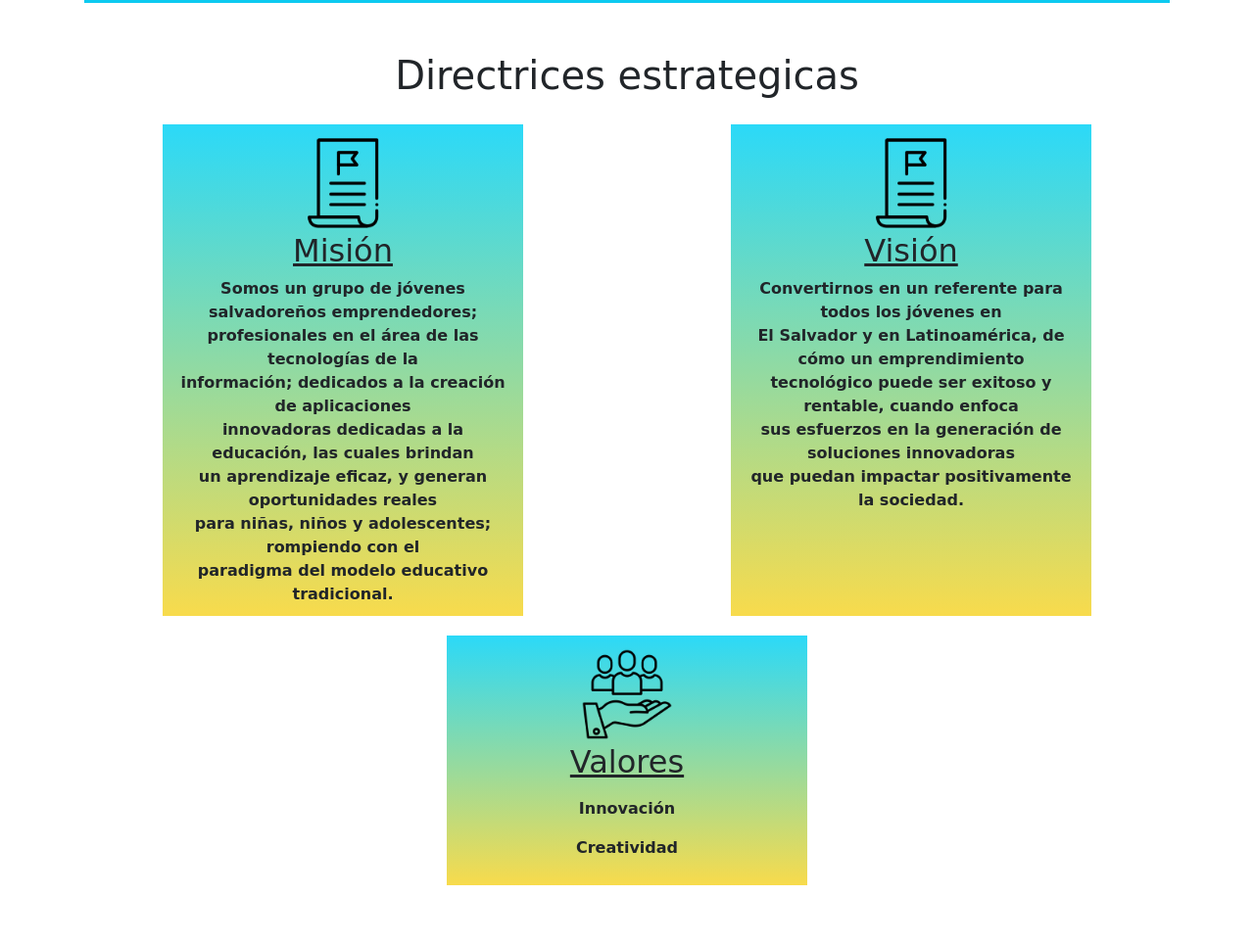
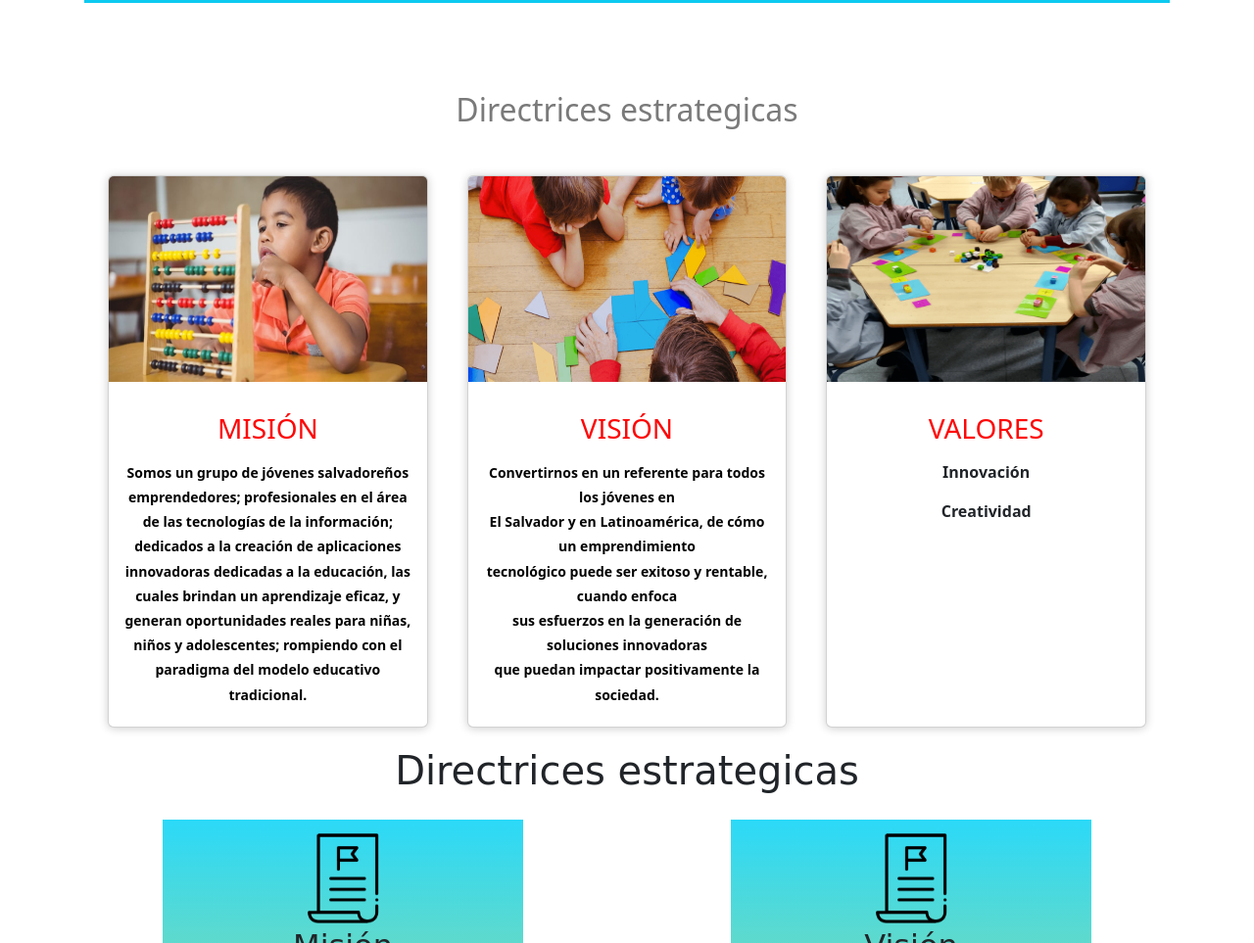
Before and after one commit to Gaherka/MathPlaying, a plain HTML site: page index.html in a window 1280 px wide. Shown: the part 1976-2939 px from the top of the page at 98% size. Drawn offline with Linux system fonts and the light colour scheme; a web font is replaced by a local one.

Commit message:
NUEVA CARD
damaris

```diff
--- a/index.html
+++ b/index.html
@@ -148,6 +148,62 @@
             </div>
         </div>
     </section>
+    <!---------------codigo damaris prueba------------>
+
+    <div class="title-cards">
+		<h2>Directrices estrategicas</h2>
+	</div>
+<div class="container-card">
+
+<div class="card">
+	<figure>
+		<img src="./assets/img/abaco.jpg">
+	</figure>
+	<div class="contenido-card">
+		<h3>MISIÓN</h3>
+		<p><strong>
+            Somos un grupo de jóvenes salvadoreños emprendedores;
+            profesionales en el área de las tecnologías de la
+            información; dedicados a la creación de aplicaciones
+            innovadoras dedicadas a la educación, las cuales brindan
+            un aprendizaje eficaz, y generan oportunidades reales
+            para niñas, niños y adolescentes; rompiendo con el
+            paradigma del modelo educativo tradicional.
+        </strong></p>
+	</div>
+</div>
+<div class="card">
+	<figure>
+		<img src="./assets/img/juegos.png">
+	</figure>
+	<div class="contenido-card">
+		<h3>VISIÓN</h3>
+		<p><strong>
+            Convertirnos en un referente para todos los jóvenes en <br>
+            El Salvador y en Latinoamérica, de cómo un emprendimiento <br>
+            tecnológico puede ser exitoso y rentable, cuando enfoca <br>
+            sus esfuerzos en la generación de soluciones innovadoras <br>
+            que puedan impactar positivamente la sociedad.<br>
+        </strong></p>
+	</div>
+</div>
+<div class="card">
+	<figure>
+		<img src="./assets/img/JumpMath1.png">
+	</figure>
+	<div class="contenido-card">
+		<h3>VALORES</h3>
+		<p><strong>
+            <dl>Innovación</dl>
+            <dl>Creatividad</dl>
+        </strong></p>
+	</div>
+</div>
+</div>
+
+    <!---------------codigo damris prueba------------>
+
+    <!---------------codigo de sari------------>
 
     <section class="MVV" id="mvv">
         <h1>Directrices estrategicas</h1>
@@ -246,9 +302,6 @@
 
     <!--TARJETAS-->
 
-    <!--TARJETAS-->
-     <!--------------->
-    <!--------------->
     <section class="secCaracteristicas" id="Caracteristicas">
 
         <h1 class="caracTitulo" style="font-family: Neucha, cursive"; >Caracteristicas</h1>
--- a/style.css
+++ b/style.css
@@ -171,6 +171,86 @@ transform: rotate(20deg);
     text-align: center;
     align-items: center;
 }
+
+
+/*  Directrices estrategicas Damaris */
+/*  Directrices estrategicas Damaris */
+/*  Directrices estrategicas Damaris */
+
+.container-card{
+	width: 100%;
+	display: flex;
+	max-width: 1100px;
+	margin: auto;
+}
+.title-cards{
+	width: 100%;
+	max-width: 1080px;
+	margin: auto;
+	padding: 20px;
+	margin-top: 20px;
+	text-align: center;
+	color: #7a7a7a;
+}
+.card{
+	width: 100%;
+	margin: 20px;
+	border-radius: 6px;
+	overflow: hidden;
+	background:#fff;
+	box-shadow: 0px 1px 10px rgba(0,0,0,0.2);
+	transition: all 400ms ease-out;
+	cursor: default;
+}
+.card:hover{
+	box-shadow: 5px 5px 20px rgba(0,0,0,0.4);
+	transform: translateY(-3%);
+}
+.card img{
+	width: 100%;
+	height: 210px;
+}
+.card .contenido-card{
+	padding: 15px;
+	text-align: center;
+}
+.card .contenido-card h3{
+	margin-bottom: 15px;
+	color: #fd0707;
+}
+.card .contenido-card p{
+	line-height: 1.8;
+	color: #030303;
+	font-size: 14px;
+	margin-bottom: 5px;
+}
+.card .contenido-card a{
+	display: inline-block;
+	padding: 10px;
+	margin-top: 10px;
+	text-decoration: none;
+	color: #2fb4cc;
+	border: 1px solid #2fb4cc;
+	border-radius: 4px;
+	transition: all 400ms ease;
+	margin-bottom: 5px;
+}
+.card .contenido-card a:hover{
+	background: #2fb4cc;
+	color: #fff;
+}
+@media only screen and (min-width:320px) and (max-width:768px){
+	.container-card{
+		flex-wrap: wrap;
+	}
+	.card{
+		margin: 15px;
+	}
+}
+/*  Directrices estrategicas Damaris  */
+/*  Directrices estrategicas Damaris  */
+/*  Directrices estrategicas Damaris  */
+
 /*PARTE CARD APRENDIZAJE*/
 /*PARTE CARD APRENDIZAJE*/
 
```
Also changed, not shown: assets/img/JumpMath1.png (added), assets/img/abaco.jpg (added), assets/img/calculador.png (added), assets/img/juegos.png (added), assets/img/vicion2.png (added).
